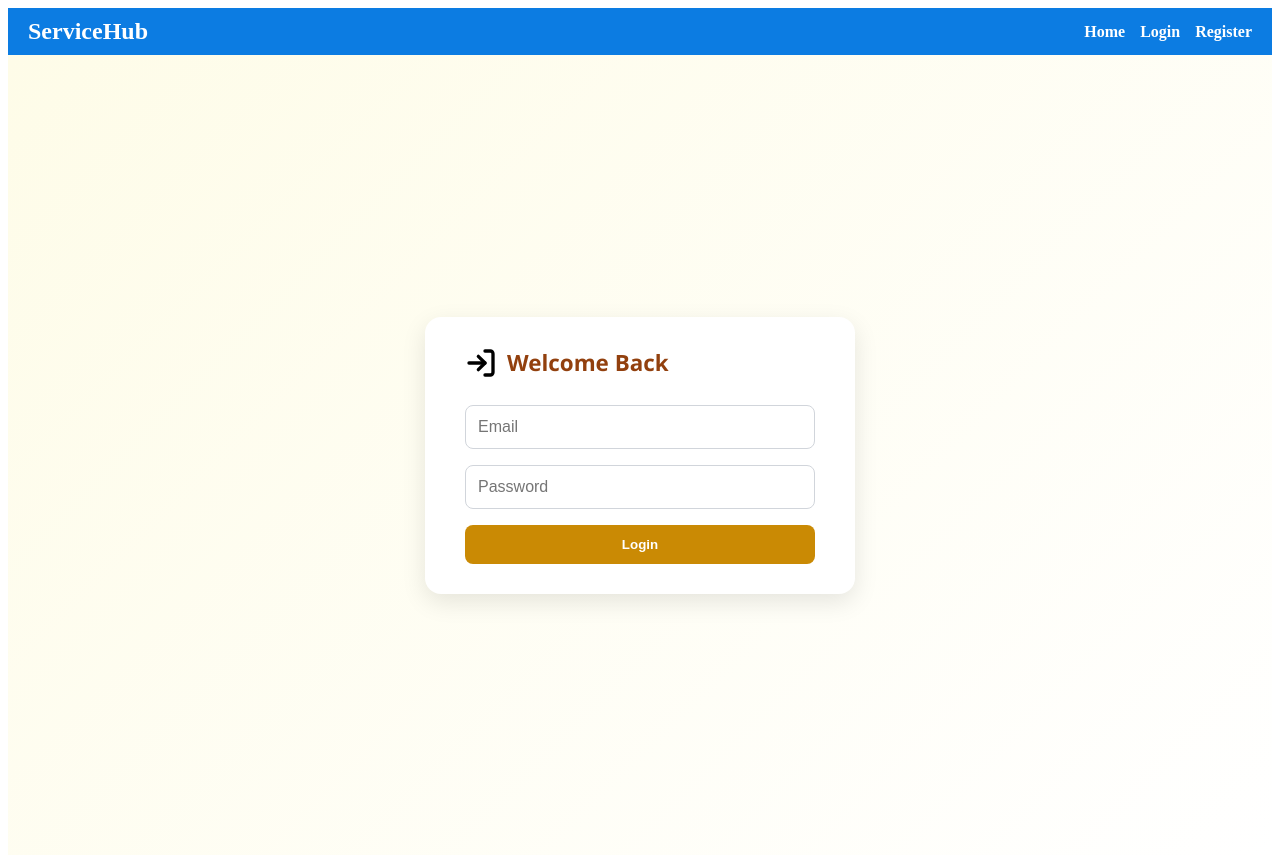
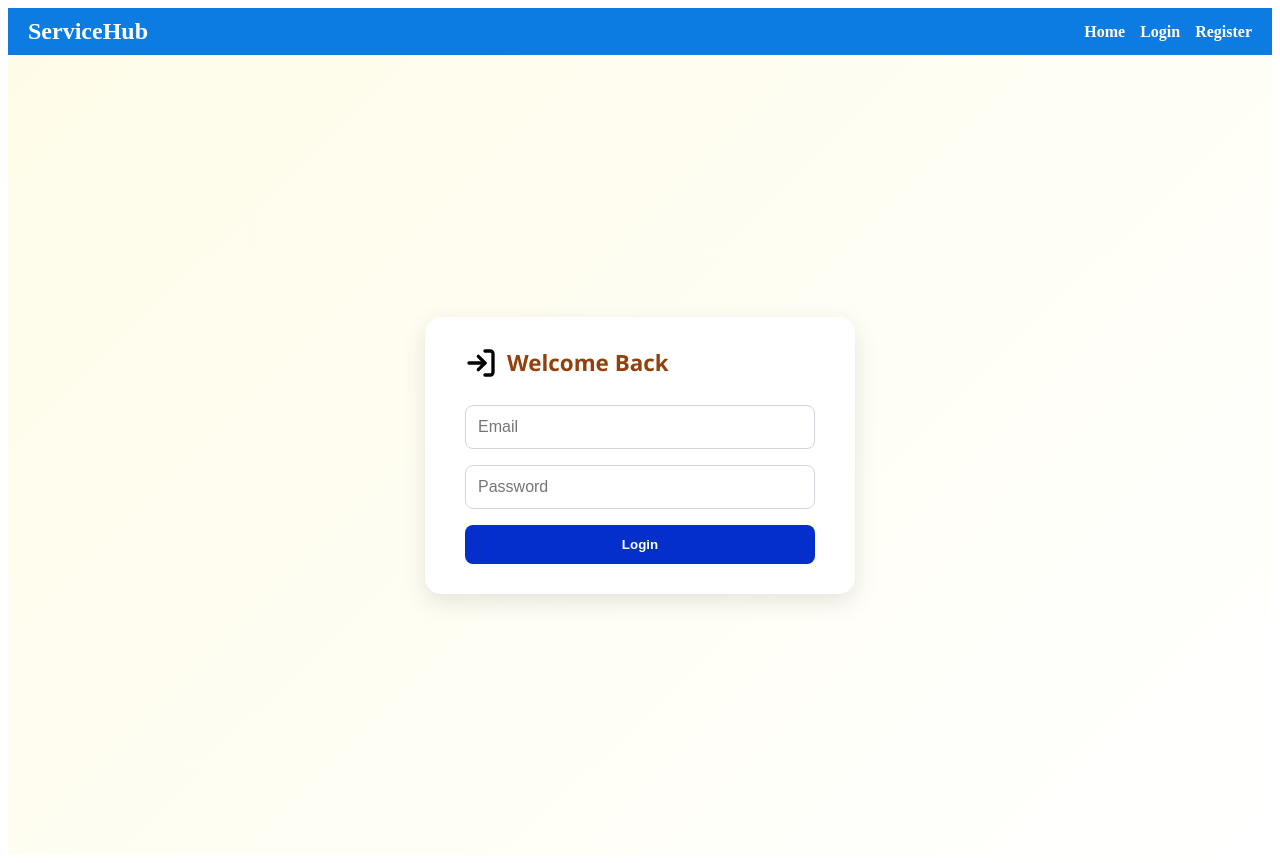
Before and after one commit to Abhishekk29/UrbanCare, a React (Vite) app in the folder client/: page /login in a window 1280 px wide. Built offline with nearby package versions, Linux system fonts and the light colour scheme; no server answers.

Commit message:
changed the login button clour (#3)

```diff
--- a/client/src/pages/Login.css
+++ b/client/src/pages/Login.css
@@ -45,7 +45,7 @@
 }
 
 .login-card button {
-  background-color: #ca8a04;
+  background-color: #042fca;
   color: white;
   border: none;
   padding: 12px;
```
